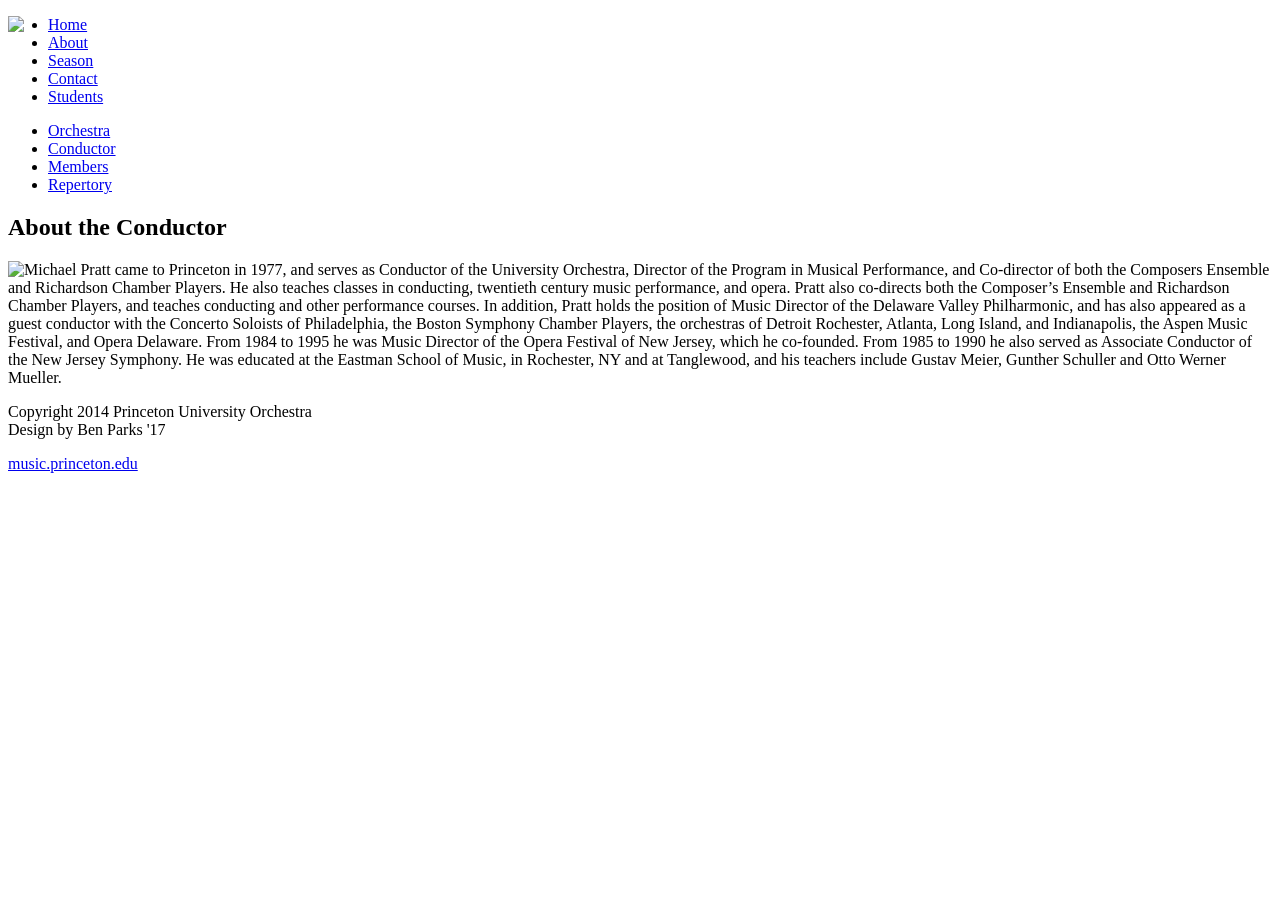
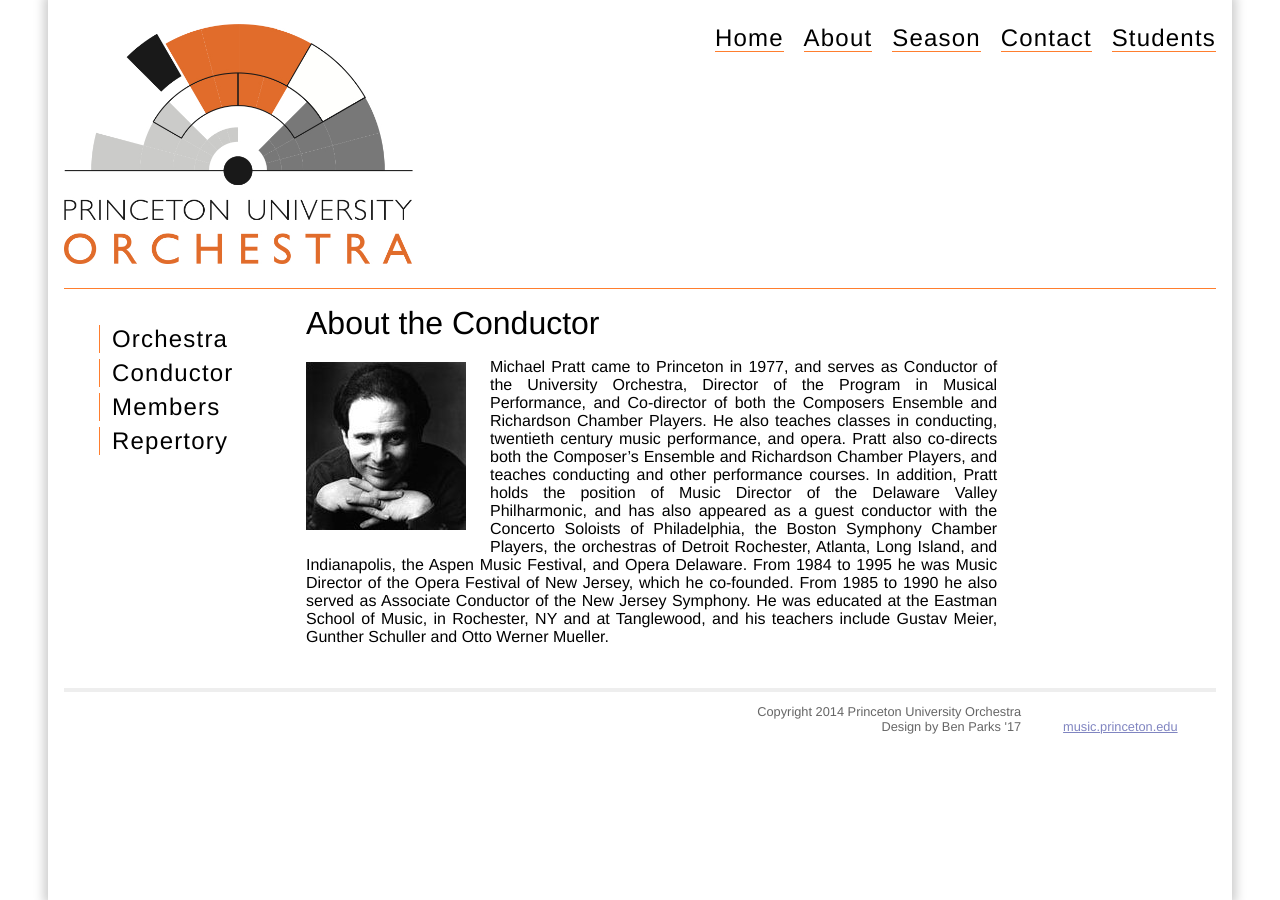
Before and after one commit to bnprks/bnprks.github.io, a Jekyll site: the page built from about/conductor/index.md, in a window 1280 px wide. Built offline with Jekyll 4.4.1, drawn with Linux system fonts in a browser that asks for light colours; Markdown is read by kramdown in place of the engine named in the settings.

Commit message:
Changed the site baseurl

```diff
--- a/_config.yml
+++ b/_config.yml
@@ -2,3 +2,5 @@
 markdown: redcarpet
 
 relative-permalinks: false
+
+baseurl: /old_orchestra
--- a/_layouts/about.html
+++ b/_layouts/about.html
@@ -5,7 +5,7 @@
 <div class="about nav">
 	<ul>
 		{% for link in site.data.pages.about %}
-		<li><span></span><a href="/about/{{ link.title | downcase }}"
+		<li><span></span><a href="{{ site.baseurl }}/about/{{ link.title | downcase }}"
 			>{{ link.title }}</a></li>
 		{% endfor %}
 	</ul>
--- a/_layouts/default.html
+++ b/_layouts/default.html
@@ -7,20 +7,19 @@
   <meta name="viewport" content="width=device-width">
 
   <!-- Custom CSS -->
-  <link rel="stylesheet" href="css/main.css" />
+  <link rel="stylesheet" href="{{site.baseurl}}/css/main.css" />
 
   <!-- favicon setup? -->
-  <link href="favicon.ico" type="image/ico" rel="icon" />
+  <link href="{{site.baseurl}}/favicon.ico" type="image/ico" rel="icon" />
 </head>
 <body>
-
   <div class="site">
     <div class="header clearfix">
-        <a href="/"><img src="images/Logo_full.jpg" align="left" /></a>
+        <a href="/"><img src="{{site.baseurl}}/images/Logo_full.jpg" align="left" /></a>
       <div class="topnav">
         <ul>
           {% for page in site.data.pages.main %}
-          <li><a href="/{{ page.url }}">{{ page.title }}</a></li>
+          <li><a href="{{ site.baseurl }}/{{ page.url }}">{{ page.title }}</a></li>
           {% endfor %}
         </ul>
       </div>
--- a/old_orchestra/about/conductor/index.md
+++ b/about/conductor/index.md
@@ -7,5 +7,5 @@
 About the Conductor
 -------------------
 
-<img src="/images/mpratt.jpg" align="left" />
+<img src="{{site.baseurl}}/images/mpratt.jpg" align="left" />
 Michael Pratt came to Princeton in 1977, and serves as Conductor of the University Orchestra, Director of the Program in Musical Performance, and Co-director of both the Composers Ensemble and Richardson Chamber Players. He also teaches classes in conducting, twentieth century music performance, and opera. Pratt also co-directs both the Composer's Ensemble and Richardson Chamber Players, and teaches conducting and other performance courses. In addition, Pratt holds the position of Music Director of the Delaware Valley Philharmonic, and has also appeared as a guest conductor with the Concerto Soloists of Philadelphia, the Boston Symphony Chamber Players, the orchestras of Detroit Rochester, Atlanta, Long Island, and Indianapolis, the Aspen Music Festival, and Opera Delaware. From 1984 to 1995 he was Music Director of the Opera Festival of New Jersey, which he co-founded. From 1985 to 1990 he also served as Associate Conductor of the New Jersey Symphony. He was educated at the Eastman School of Music, in Rochester, NY and at Tanglewood, and his teachers include Gustav Meier, Gunther Schuller and Otto Werner Mueller.
```
Also changed, not shown: about/orchestra/index.md (renamed from old_orchestra/about/orchestra/index.md, +1 -1 lines), _data/pages.yaml (line endings or trailing spaces), about/members/index.html (renamed from old_orchestra/about/members/index.html), about/repertory/_posts/2014-02-11-welcome-to-jekyll.markdown (renamed from old_orchestra/about/repertory/_posts/2014-02-11-welcome-to-jekyll.markdown), about/repertory/index.html (renamed from old_orchestra/about/repertory/index.html), css/main.css (renamed from old_orchestra/css/main.css), css/syntax.css (renamed from old_orchestra/css/syntax.css), images/Logo_full.jpg (renamed from old_orchestra/images/Logo_full.jpg), images/bg3_small.jpg (renamed from old_orchestra/images/bg3_small.jpg), images/mpratt.jpg (renamed from old_orchestra/images/mpratt.jpg), images/richardson.jpg (renamed from old_orchestra/images/richardson.jpg), index.html (renamed from old_orchestra/index.html), wp.html (renamed from old_orchestra/wp.html).
